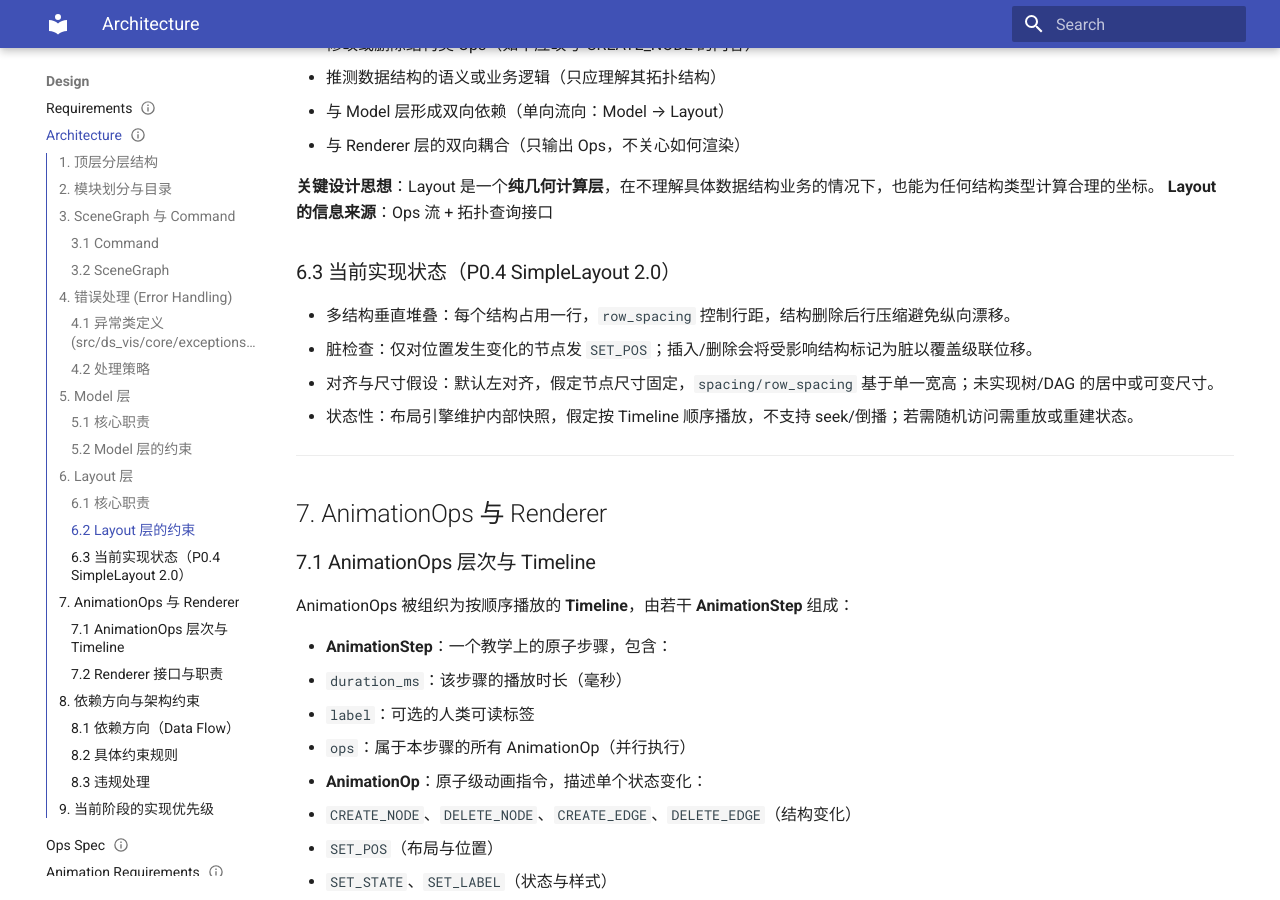
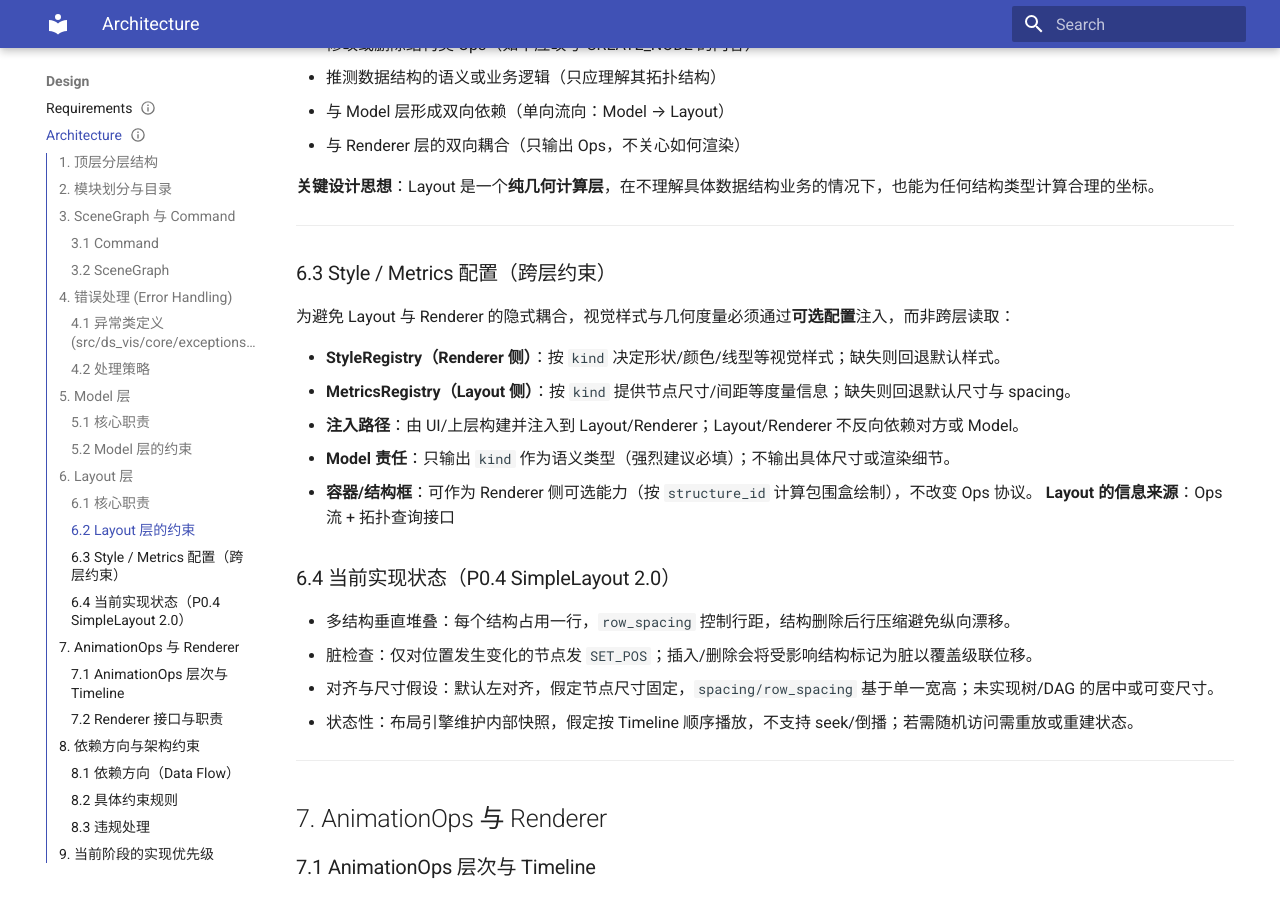
Before and after one commit to elecdot/ds-vis, an MkDocs documentation site: the page built from docs/design/architecture.md, in a window 1280 px wide and 900 px high, scrolled down 4534 px. Built offline with MkDocs 1.6.1 and Material for MkDocs 9.7.7, drawn with Linux system fonts in a browser that asks for light colours.

Commit message:
docs: layout and renderer reconsideration

```diff
--- a/docs/design/architecture.md
+++ b/docs/design/architecture.md
@@ -1,6 +1,6 @@
 ---
-bound_phase: P0.4
-version: v0.4
+bound_phase: P0.6
+version: v0.5
 status: Stable
 last_updated: 2025-12-15
 ---
@@ -198,9 +198,21 @@ Layout 层**禁止**：
 - 与 Renderer 层的双向耦合（只输出 Ops，不关心如何渲染）
 
 **关键设计思想**：Layout 是一个**纯几何计算层**，在不理解具体数据结构业务的情况下，也能为任何结构类型计算合理的坐标。
+
+---
+
+### 6.3 Style / Metrics 配置（跨层约束）
+
+为避免 Layout 与 Renderer 的隐式耦合，视觉样式与几何度量必须通过**可选配置**注入，而非跨层读取：
+
+- **StyleRegistry（Renderer 侧）**：按 `kind` 决定形状/颜色/线型等视觉样式；缺失则回退默认样式。
+- **MetricsRegistry（Layout 侧）**：按 `kind` 提供节点尺寸/间距等度量信息；缺失则回退默认尺寸与 spacing。
+- **注入路径**：由 UI/上层构建并注入到 Layout/Renderer；Layout/Renderer 不反向依赖对方或 Model。
+- **Model 责任**：只输出 `kind` 作为语义类型（强烈建议必填）；不输出具体尺寸或渲染细节。
+- **容器/结构框**：可作为 Renderer 侧可选能力（按 `structure_id` 计算包围盒绘制），不改变 Ops 协议。
 **Layout 的信息来源**：Ops 流 + 拓扑查询接口
 
-### 6.3 当前实现状态（P0.4 SimpleLayout 2.0）
+### 6.4 当前实现状态（P0.4 SimpleLayout 2.0）
 
 - 多结构垂直堆叠：每个结构占用一行，`row_spacing` 控制行距，结构删除后行压缩避免纵向漂移。
 - 脏检查：仅对位置发生变化的节点发 `SET_POS`；插入/删除会将受影响结构标记为脏以覆盖级联位移。
```
Also changed, not shown: docs/design/animation.md (+3 -1 lines), docs/design/ops_spec.md (+5 -3 lines), docs/engineering/dev_kb.md (+4 -0 lines), docs/index.md (+6 -6 lines), docs/project_state.md (+4 -2 lines).
